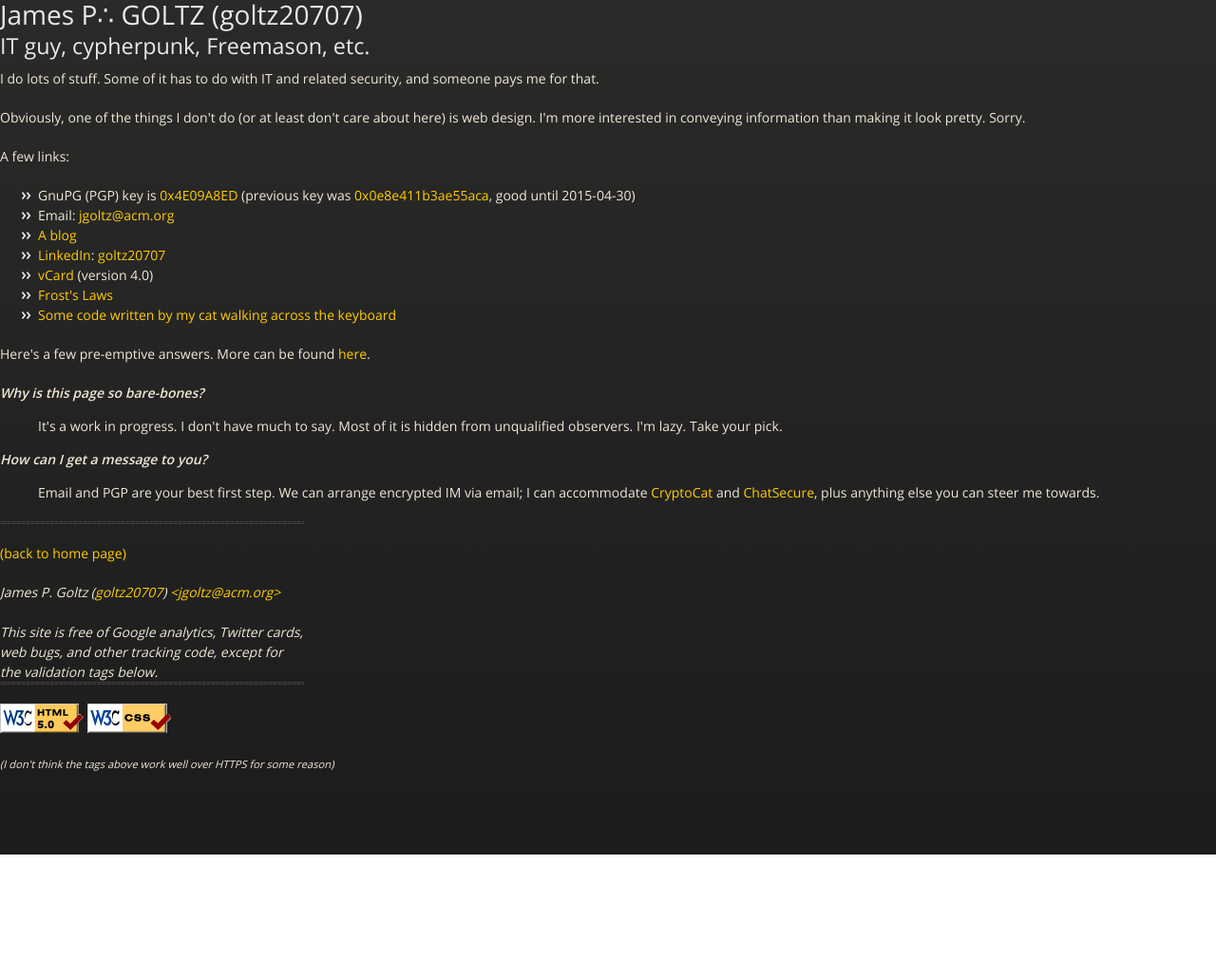
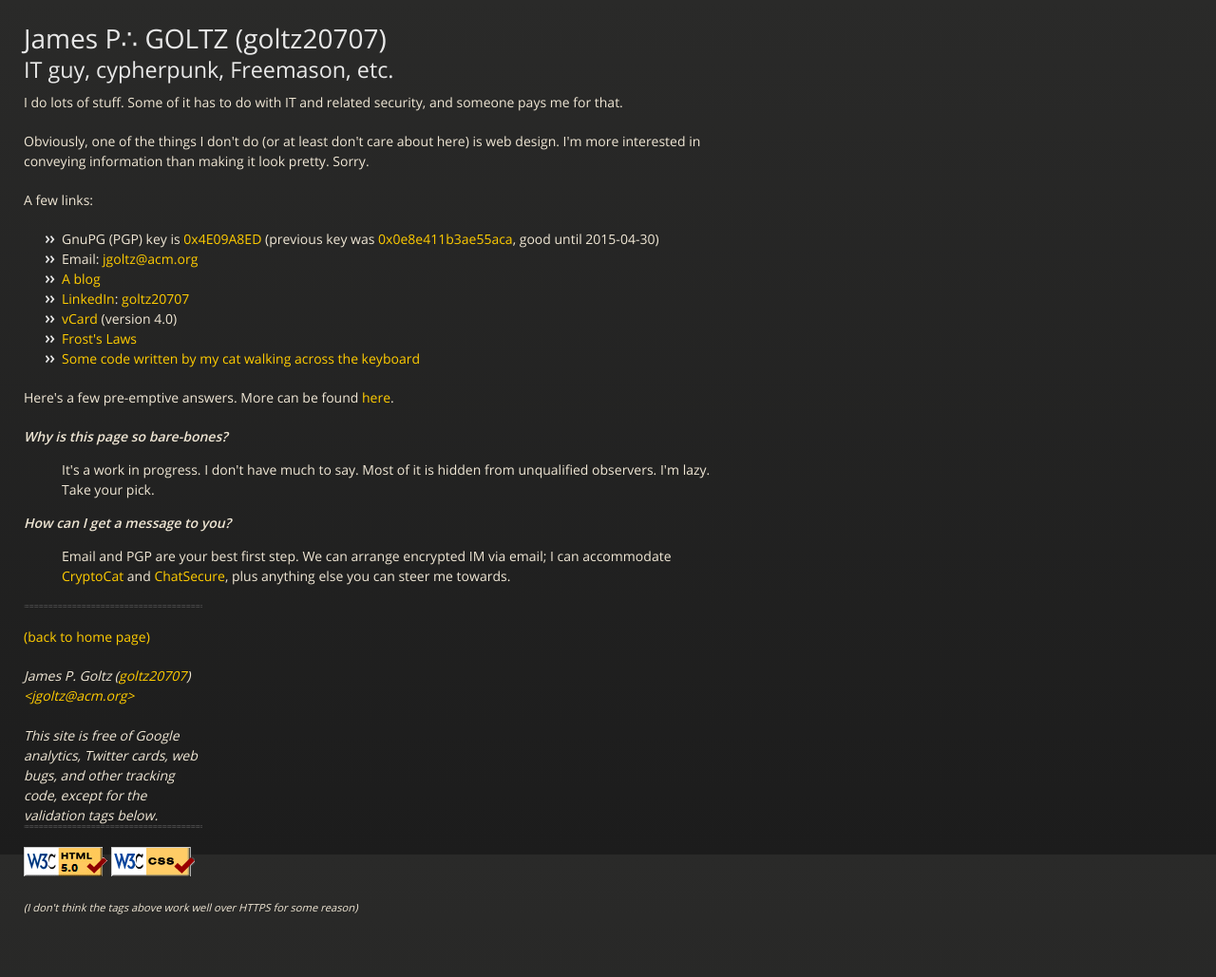
Before and after one commit to goltz20707/goltz20707.github.io, a Jekyll site: the page built from index.html, in a window 1280 px wide. Shown: the whole page at 95% size. Built offline with Jekyll 4.4.1, drawn with Linux system fonts in a browser that asks for light colours; before the commit the page ends 900 px from its top, so only the background shows below that.

Commit message:
Setting width and margin.

```diff
--- a/css/default.css
+++ b/css/default.css
@@ -8,6 +8,9 @@
 
 /* Use a font from the Google Fonts API: */
 @import url("http://fonts.googleapis.com/css?family=Pinyon+Script");
+
+/* Overall defaults. */
+body { max-width: 750px; margin: 25px; }
 
 /* Classes */
 .smaller { font-size: smaller; }
```
